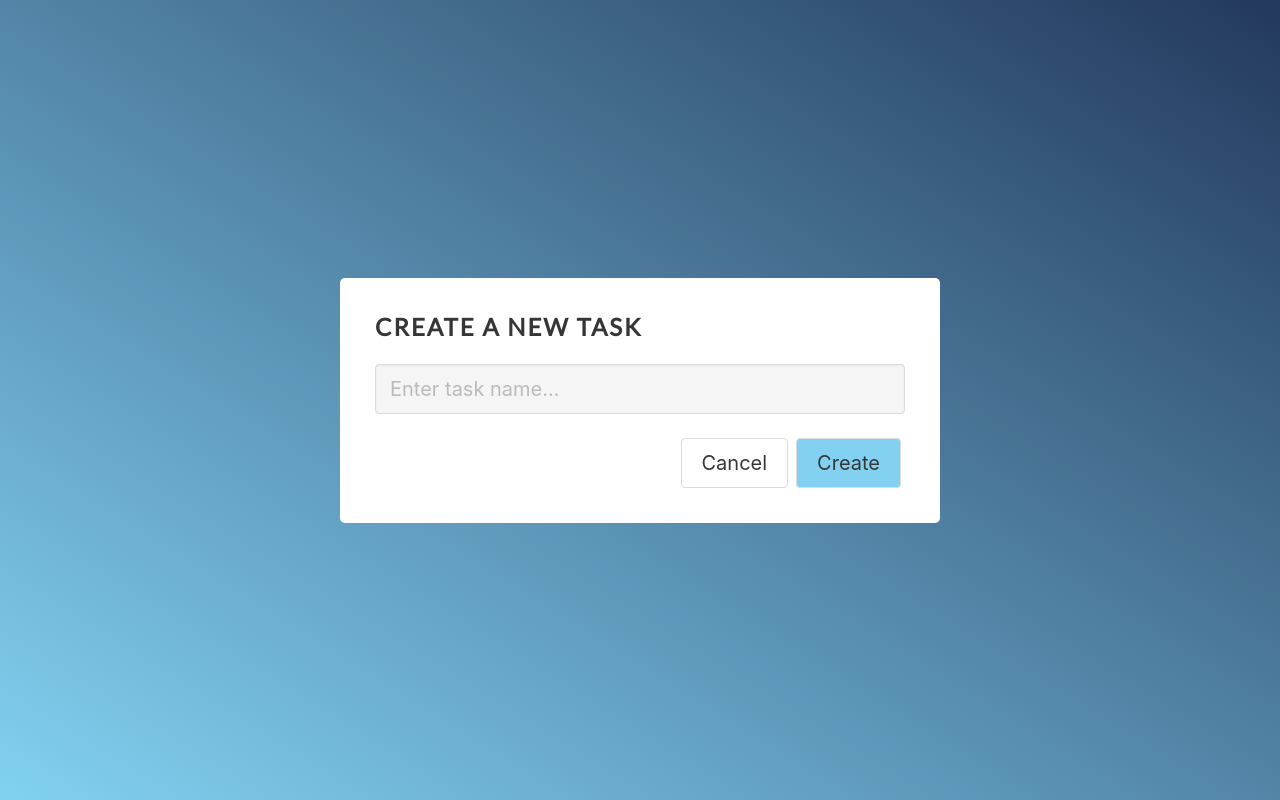
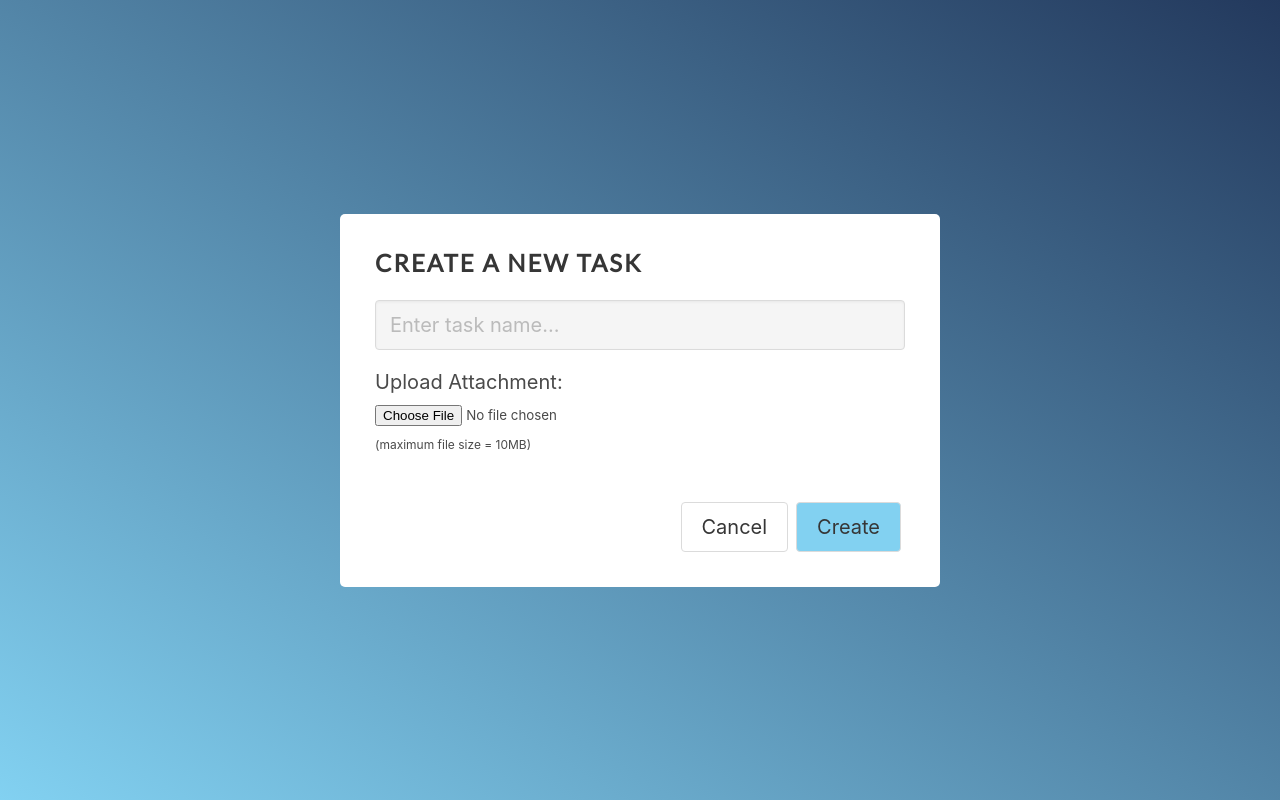
Before and after one commit to GregOk22/GregsTaskManager, an Angular app in the folder frontend/: page /categories/1/new-task in a window 1280 px wide. Built offline with nearby package versions, Linux system fonts and the light colour scheme; no server answers.

Commit message:
Added "Upload Image" option to 'new task' page (frontend only)

```diff
--- a/frontend/src/app/app.component.ts
+++ b/frontend/src/app/app.component.ts
@@ -18,11 +18,11 @@ export class AppComponent implements OnInit {
     this.taskService.getConfigs().subscribe((configs: Config[]) => {
       this.configs = configs;
 
+      // When no color code is specified (field is left empty), default is used (specified in main-styles.scss)
       if (this.configs.length > 0 )
       {
         document.body.style.backgroundColor = '' + this.configs[0].colorCode;
       }
-      // When no color code is specified (field is left empty), default is used (specified in main-styles.scss)
     })
   }
 }
--- a/frontend/src/app/pages/new-task/new-task.component.html
+++ b/frontend/src/app/pages/new-task/new-task.component.html
@@ -1,11 +1,19 @@
 <div class="centered-content">
-    <div class="modal-box">
+    <div class="modal-box" enctpye="multipart/form-data">
 
         <h1 class="title">
             Create a New Task
         </h1>
 
         <input #taskTitleInput class="input has-background-light is-medium" type="text" placeholder="Enter task name...">
+
+        <div class="upload-attachment-content">
+            <label for="attachment" class="subtitle">Upload Attachment:</label>
+            <br>
+            <input type="file" name="attachment" id="attachment">
+            <p>(maximum file size = 10MB)</p>
+        </div>
+
         <br><br>
         <div class="buttons is-right">
             <button class="button is-medium" routerLink="/">Cancel</button>
--- a/frontend/src/app/pages/new-task/new-task.component.scss
+++ b/frontend/src/app/pages/new-task/new-task.component.scss
@@ -0,0 +1,12 @@
+.upload-attachment-content {
+    margin-top: 20px;
+
+    input {
+        margin-top: 10px;
+    }
+
+    p {
+        font-size: 12px;
+        margin-top: 10px;
+    }
+}
--- a/frontend/src/app/pages/task-view/task-view.component.ts
+++ b/frontend/src/app/pages/task-view/task-view.component.ts
@@ -29,8 +29,6 @@ export class TaskViewComponent implements OnInit {
 
           this.taskService.getTasks(params.categoryId).subscribe((tasks: Task[]) => {
             this.tasks = tasks;
-
-            // for loop through tasks, also change text color to red if color is white (vicecersa)
           })
         } else {
           this.tasks = undefined;
```
